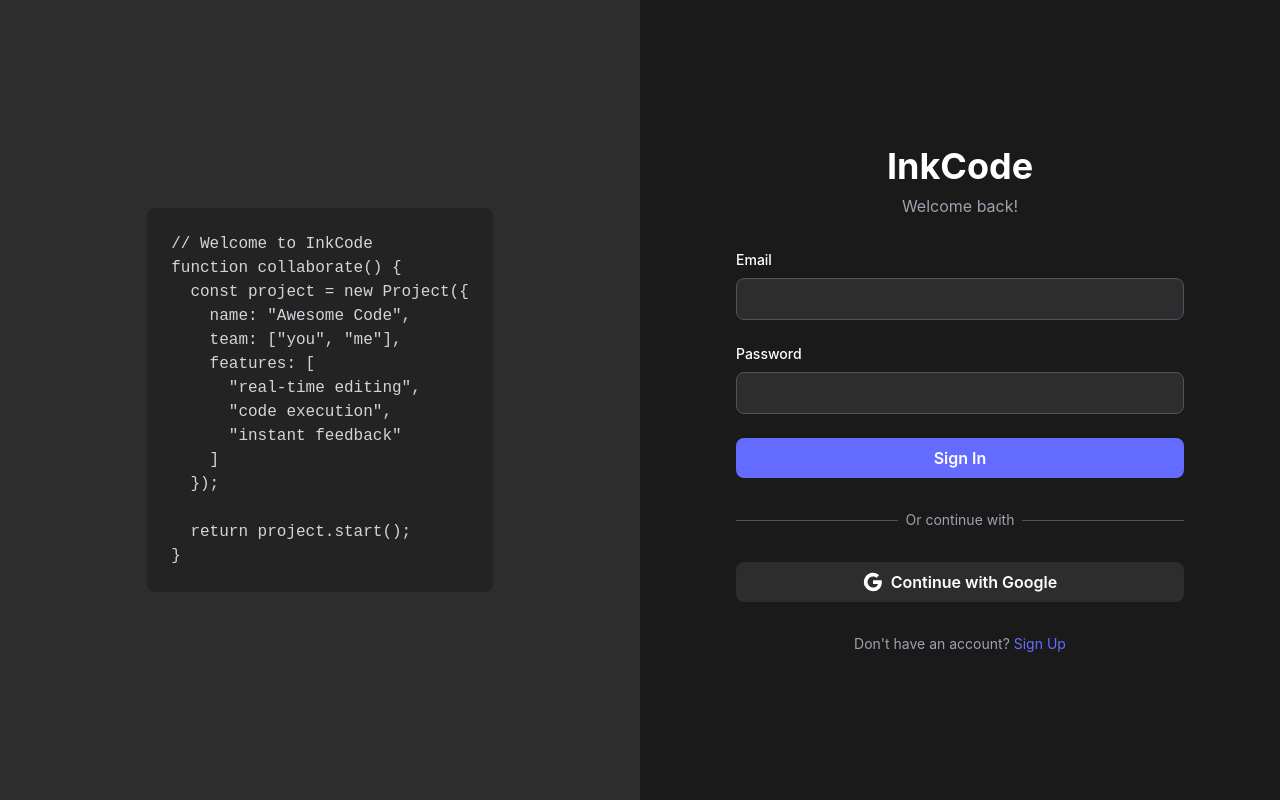
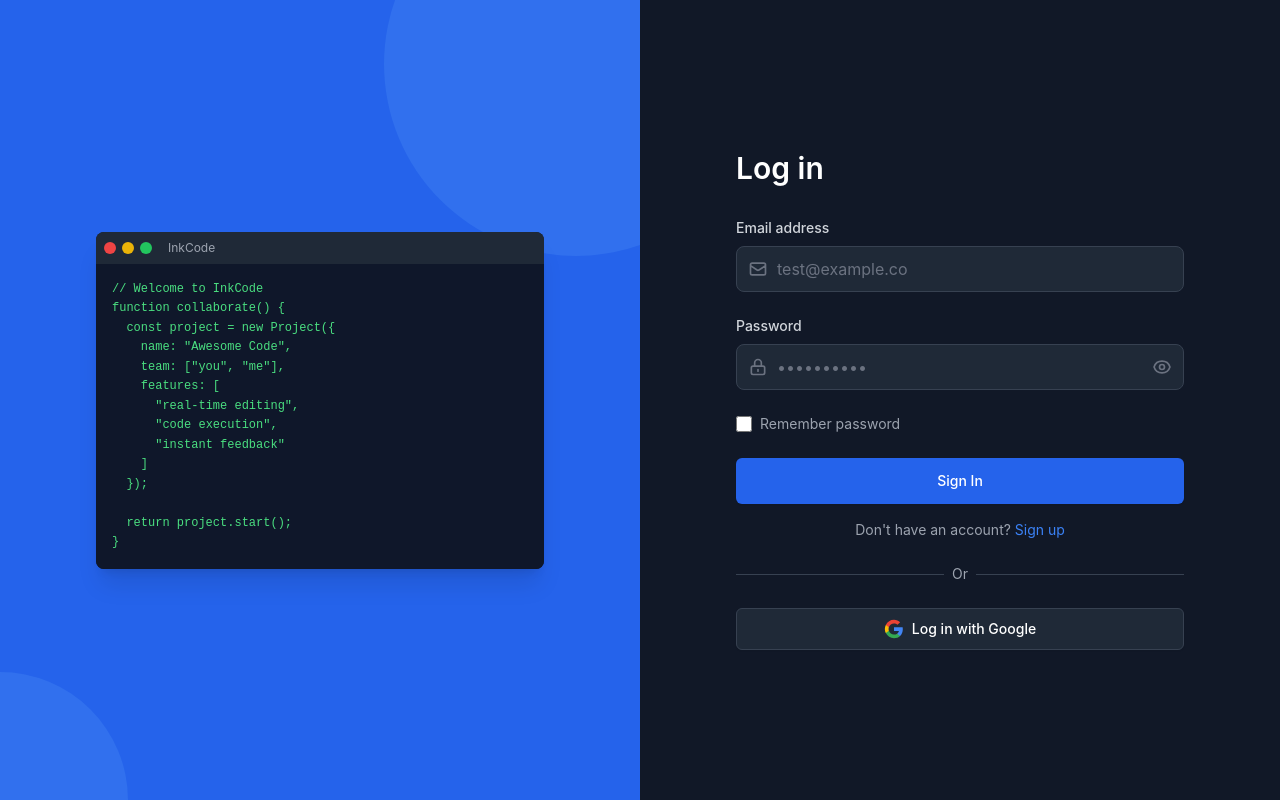
Before and after one commit to vrushal09/InkCode, a React (Vite) app in the folder frontend/: page / in a window 1280 px wide. Built offline with nearby package versions, Linux system fonts and the light colour scheme; no server answers; the HTML template or start-up script is replaced by a standard one.

Commit message:
new auth design

```diff
--- a/frontend/src/pages/Auth.jsx
+++ b/frontend/src/pages/Auth.jsx
@@ -9,6 +9,7 @@
     email: '',
     password: ''
   });
+  const [rememberMe, setRememberMe] = useState(false);
 
   const handleSubmit = async (e) => {
     e.preventDefault();
@@ -36,11 +37,23 @@
   };
 
   return (
-    <div className="min-h-screen flex">
-      {/* Code snippet background */}
-      <div className="hidden lg:flex lg:w-1/2 bg-secondary items-center justify-center p-12">
-        <pre className="text-sm md:text-base font-mono text-gray-300 bg-primary/50 p-6 rounded-lg overflow-hidden">
-          <code>{`// Welcome to InkCode
+    <div className="min-h-screen flex bg-[#111827]">
+      {/* Left section with blue background */}
+      <div className="hidden lg:flex lg:w-1/2 bg-[#2563EB] flex-col items-center justify-center p-12 relative overflow-hidden">
+        {/* The code editor window */}
+        <div className="z-[5] max-w-md w-full">
+          <div className="bg-[#111827] rounded-lg shadow-xl overflow-hidden">
+            <div className="bg-[#1F2937] p-2 flex items-center">
+              <div className="flex space-x-1.5 mr-4">
+                <div className="w-3 h-3 bg-red-500 rounded-full"></div>
+                <div className="w-3 h-3 bg-yellow-500 rounded-full"></div>
+                <div className="w-3 h-3 bg-green-500 rounded-full"></div>
+              </div>
+              <div className="text-xs text-gray-400">InkCode</div>
+            </div>
+            <div className="p-4 bg-[#0F172A]">
+              <pre className="text-green-400 text-xs overflow-auto whitespace-pre-wrap font-mono leading-relaxed">
+                {`// Welcome to InkCode
 function collaborate() {
   const project = new Project({
     name: "Awesome Code",
@@ -53,86 +66,136 @@
   });
 
   return project.start();
-}`}</code>
+}`}
               </pre>
             </div>
+          </div>
+        </div>
 
-      {/* Auth form */}
+        {/* Decorative background elements */}
+        <div className="absolute -bottom-32 -left-32 w-64 h-64 rounded-full bg-blue-400 opacity-20"></div>
+        <div className="absolute -top-32 -right-32 w-96 h-96 rounded-full bg-blue-400 opacity-20"></div>
+      </div>
+
+      {/* Right section with login form */}
       <div className="w-full lg:w-1/2 flex items-center justify-center p-8">
-        <div className="w-full max-w-md space-y-8">
-          <div className="text-center">
-            <h1 className="text-4xl font-bold mb-2">InkCode</h1>
-            <p className="text-gray-400">
-              {isLogin ? 'Welcome back!' : 'Create your account'}
-            </p>
-          </div>
+        <div className="w-full max-w-md">
+          <h1 className="text-3xl font-semibold text-white mb-8">
+            {isLogin ? 'Log in' : 'Sign up'}
+          </h1>
 
           <form onSubmit={handleSubmit} className="space-y-6">
             <div>
-              <label htmlFor="email" className="block text-sm font-medium mb-2">
-                Email
+              <label htmlFor="email" className="block text-sm font-medium text-gray-300 mb-2">
+                Email address
               </label>
+              <div className="relative">
+                <div className="absolute inset-y-0 left-0 pl-3 flex items-center pointer-events-none">
+                  <svg className="w-5 h-5 text-gray-500" fill="none" stroke="currentColor" viewBox="0 0 24 24" xmlns="http://www.w3.org/2000/svg">
+                    <path strokeLinecap="round" strokeLinejoin="round" strokeWidth="2" d="M3 8l7.89 5.26a2 2 0 002.22 0L21 8M5 19h14a2 2 0 002-2V7a2 2 0 00-2-2H5a2 2 0 00-2 2v10a2 2 0 002 2z"></path>
+                  </svg>
+                </div>
                 <input
                   type="email"
                   id="email"
-                className="input w-full"
+                  className="block w-full pl-10 pr-3 py-2.5 bg-[#1F2937] text-white placeholder-gray-500 border border-[#374151] rounded-lg focus:outline-none focus:ring-2 focus:ring-blue-500 focus:border-transparent"
+                  placeholder="test@example.co"
                   value={formData.email}
                   onChange={(e) => setFormData({ ...formData, email: e.target.value })}
                   required
                 />
               </div>
+            </div>
 
             <div>
-              <label htmlFor="password" className="block text-sm font-medium mb-2">
+              <label htmlFor="password" className="block text-sm font-medium text-gray-300 mb-2">
                 Password
               </label>
+              <div className="relative">
+                <div className="absolute inset-y-0 left-0 pl-3 flex items-center pointer-events-none">
+                  <svg className="w-5 h-5 text-gray-500" fill="none" stroke="currentColor" viewBox="0 0 24 24" xmlns="http://www.w3.org/2000/svg">
+                    <path strokeLinecap="round" strokeLinejoin="round" strokeWidth="2" d="M12 15v2m-6 4h12a2 2 0 002-2v-6a2 2 0 00-2-2H6a2 2 0 00-2 2v6a2 2 0 002 2zm10-10V7a4 4 0 00-8 0v4h8z"></path>
+                  </svg>
+                </div>
                 <input
                   type="password"
                   id="password"
-                className="input w-full"
+                  className="block w-full pl-10 pr-10 py-2.5 bg-[#1F2937] text-white placeholder-gray-500 border border-[#374151] rounded-lg focus:outline-none focus:ring-2 focus:ring-blue-500 focus:border-transparent"
+                  placeholder="••••••••••"
                   value={formData.password}
                   onChange={(e) => setFormData({ ...formData, password: e.target.value })}
                   required
                 />
+                <div className="absolute inset-y-0 right-0 pr-3 flex items-center">
+                  <button type="button" className="text-gray-500 hover:text-white focus:outline-none">
+                    <svg className="w-5 h-5" fill="none" stroke="currentColor" viewBox="0 0 24 24" xmlns="http://www.w3.org/2000/svg">
+                      <path strokeLinecap="round" strokeLinejoin="round" strokeWidth="2" d="M15 12a3 3 0 11-6 0 3 3 0 016 0z"></path>
+                      <path strokeLinecap="round" strokeLinejoin="round" strokeWidth="2" d="M2.458 12C3.732 7.943 7.523 5 12 5c4.478 0 8.268 2.943 9.542 7-1.274 4.057-5.064 7-9.542 7-4.477 0-8.268-2.943-9.542-7z"></path>
+                    </svg>
+                  </button>
+                </div>
+              </div>
             </div>
 
-            <button type="submit" className="btn btn-primary w-full">
+            <div className="flex items-center">
+              <input
+                id="remember-me"
+                name="remember-me"
+                type="checkbox"
+                className="h-4 w-4 accent-blue-500 focus:ring-blue-500 border-gray-600 rounded"
+                checked={rememberMe}
+                onChange={(e) => setRememberMe(e.target.checked)}
+              />
+              <label htmlFor="remember-me" className="ml-2 block text-sm text-gray-400">
+                Remember password
+              </label>
+            </div>
+
+            <button
+              type="submit"
+              className="w-full flex justify-center py-3 px-4 border border-transparent rounded-md shadow-sm text-sm font-medium text-white bg-blue-600 hover:bg-blue-700 focus:outline-none focus:ring-2 focus:ring-offset-2 focus:ring-blue-500"
+            >
               {isLogin ? 'Sign In' : 'Sign Up'}
             </button>
           </form>
 
+          {isLogin && (
+            <div className="mt-4 text-center text-sm text-gray-400">
+              Don't have an account? <button onClick={() => setIsLogin(false)} className="text-blue-500 hover:text-blue-400 focus:outline-none">Sign up</button>
+            </div>
+          )}
+
+          {!isLogin && (
+            <div className="mt-4 text-center text-sm text-gray-400">
+              Already have an account? <button onClick={() => setIsLogin(true)} className="text-blue-500 hover:text-blue-400 focus:outline-none">Sign in</button>
+            </div>
+          )}
+
+          <div className="mt-6">
             <div className="relative">
               <div className="absolute inset-0 flex items-center">
-              <div className="w-full border-t border-gray-600"></div>
+                <div className="w-full border-t border-gray-700"></div>
               </div>
               <div className="relative flex justify-center text-sm">
-              <span className="px-2 bg-primary text-gray-400">Or continue with</span>
+                <span className="px-2 bg-[#111827] text-gray-400">Or</span>
               </div>
             </div>
 
+            <div className="mt-6">
               <button
                 onClick={handleGoogleLogin}
-            className="btn btn-secondary w-full flex items-center justify-center gap-2"
+                className="w-full inline-flex justify-center items-center py-2.5 px-4 border border-gray-700 rounded-md shadow-sm bg-[#1F2937] text-sm font-medium text-white hover:bg-[#1a232d] focus:outline-none focus:ring-2 focus:ring-offset-2 focus:ring-blue-500"
               >
-            <svg className="w-5 h-5" viewBox="0 0 24 24">
-              <path fill="currentColor" d="M22.56 12.25c0-.78-.07-1.53-.2-2.25H12v4.26h5.92c-.26 1.37-1.04 2.53-2.21 3.31v2.77h3.57c2.08-1.92 3.28-4.74 3.28-8.09z"/>
-              <path fill="currentColor" d="M12 23c2.97 0 5.46-.98 7.28-2.66l-3.57-2.77c-.98.66-2.23 1.06-3.71 1.06-2.86 0-5.29-1.93-6.16-4.53H2.18v2.84C3.99 20.53 7.7 23 12 23z"/>
-              <path fill="currentColor" d="M5.84 14.09c-.22-.66-.35-1.36-.35-2.09s.13-1.43.35-2.09V7.07H2.18C1.43 8.55 1 10.22 1 12s.43 3.45 1.18 4.93l2.85-2.22.81-.62z"/>
-              <path fill="currentColor" d="M12 5.38c1.62 0 3.06.56 4.21 1.64l3.15-3.15C17.45 2.09 14.97 1 12 1 7.7 1 3.99 3.47 2.18 7.07l3.66 2.84c.87-2.6 3.3-4.53 6.16-4.53z"/>
+                <svg className="h-5 w-5 mr-2" viewBox="0 0 24 24">
+                  <path d="M22.56 12.25c0-.78-.07-1.53-.2-2.25H12v4.26h5.92c-.26 1.37-1.04 2.53-2.21 3.31v2.77h3.57c2.08-1.92 3.28-4.74 3.28-8.09z" fill="#4285F4" />
+                  <path d="M12 23c2.97 0 5.46-.98 7.28-2.66l-3.57-2.77c-.98.66-2.23 1.06-3.71 1.06-2.86 0-5.29-1.93-6.16-4.53H2.18v2.84C3.99 20.53 7.7 23 12 23z" fill="#34A853" />
+                  <path d="M5.84 14.09c-.22-.66-.35-1.36-.35-2.09s.13-1.43.35-2.09V7.07H2.18C1.43 8.55 1 10.22 1 12s.43 3.45 1.18 4.93l2.85-2.22.81-.62z" fill="#FBBC05" />
+                  <path d="M12 5.38c1.62 0 3.06.56 4.21 1.64l3.15-3.15C17.45 2.09 14.97 1 12 1 7.7 1 3.99 3.47 2.18 7.07l3.66 2.84c.87-2.6 3.3-4.53 6.16-4.53z" fill="#EA4335" />
                 </svg>
-            Continue with Google
+                Log in with Google
               </button>
-
-          <p className="text-center text-sm text-gray-400">
-            {isLogin ? "Don't have an account? " : 'Already have an account? '}
-            <button
-              type="button"
-              className="text-accent hover:text-accent-hover"
-              onClick={() => setIsLogin(!isLogin)}
-            >
-              {isLogin ? 'Sign Up' : 'Sign In'}
-            </button>
-          </p>
+            </div>
+          </div>
         </div>
       </div>
     </div>
```
Lines whose indentation alone changed are shown as unchanged.
